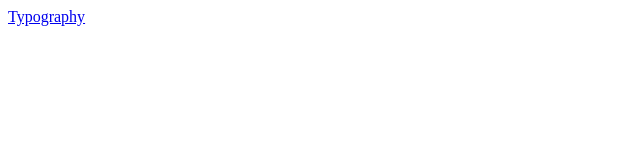
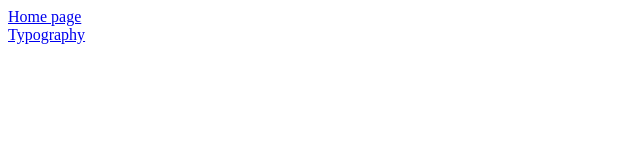
Before and after one commit to couvq/flourish, a React (Vite) app in the folder apps/flourish-rapid/: page / in a window 1280 px wide. Shown: the top 160 px of the page, without its empty margins (0-640 px from the left). Built offline with nearby package versions, Linux system fonts and the light colour scheme.

Commit message:
refactored react-router routes and updated ReadMe

```diff
--- a/apps/flourish-rapid/src/components/Links/index.tsx
+++ b/apps/flourish-rapid/src/components/Links/index.tsx
@@ -1,9 +1,21 @@
 import { Link } from 'react-router-dom'
+import { routes } from '../../routes'
 
 const Links = () => {
   return (
     <>
-      <Link to={'/typography'}>Typography</Link>
+      <div
+        style={{
+          display: 'flex',
+          flexDirection: 'column'
+        }}
+      >
+        {routes.map((routeEntry) => (
+          <Link key={routeEntry.path} to={routeEntry.path}>
+            {routeEntry.label}
+          </Link>
+        ))}
+      </div>
     </>
   )
 }
--- a/apps/flourish-rapid/src/components/RouteContainer/index.tsx
+++ b/apps/flourish-rapid/src/components/RouteContainer/index.tsx
@@ -1,13 +1,17 @@
 import { BrowserRouter, Route, Routes } from 'react-router-dom'
-import Links from '../Links'
-import TypographyPage from '../TypographyPage'
+import { routes } from '../../routes'
 
 const RouteContainer = () => {
   return (
     <BrowserRouter>
       <Routes>
-        <Route path="/" element={<Links />} />
-        <Route path="/typography" element={<TypographyPage />} />
+        {routes.map((routeEntry) => (
+          <Route
+            key={routeEntry.path}
+            path={routeEntry.path}
+            element={routeEntry.element}
+          />
+        ))}
       </Routes>
     </BrowserRouter>
   )
--- /dev/null
+++ b/apps/flourish-rapid/src/routes/index.tsx
@@ -0,0 +1,21 @@
+import Links from '../components/Links'
+import TypographyPage from '../components/TypographyPage'
+
+interface RouteEntry {
+  path: string
+  label: string
+  element: React.ReactNode
+}
+
+export const routes: RouteEntry[] = [
+  {
+    path: '/',
+    label: 'Home page',
+    element: <Links />
+  },
+  {
+    path: '/typography',
+    label: 'Typography',
+    element: <TypographyPage />
+  }
+]
```
Also changed, not shown: 1 other file (tests, documents, lock files or other folders).
